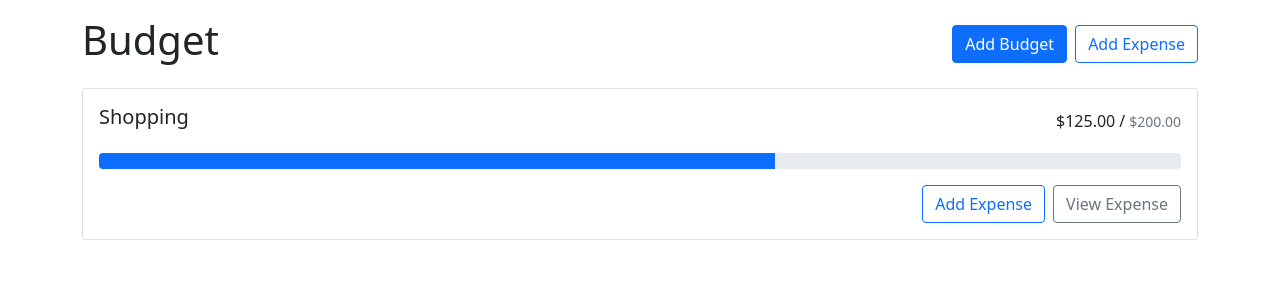
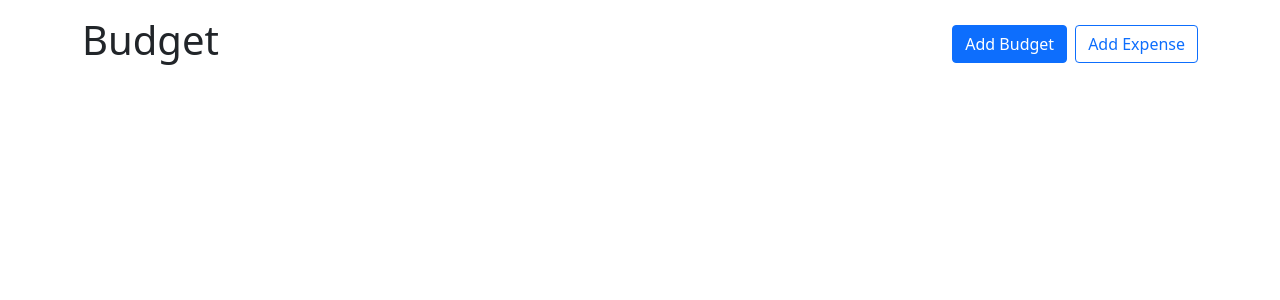
Before and after one commit to alptarla/save-money, a React (Create React App) app: page / in a window 1280 px wide. Shown: the top 300 px of the page. Built offline with nearby package versions, Linux system fonts and the light colour scheme.

Commit message:
List all budgets as card

```diff
--- a/src/App.js
+++ b/src/App.js
@@ -13,7 +13,7 @@ function App() {
   const showBudgetModal = (isShow) => () => setIsShowBudgetModal(isShow)
   const showExpanseModal = (isShow) => () => setIsShowExpenseModal(isShow)
 
-  const { addBudget } = useBudget()
+  const { addBudget, budgets } = useBudget()
 
   const handleAddBudget = (newBudget) => {
     addBudget({
@@ -33,7 +33,14 @@ function App() {
           onAddExpense={showExpanseModal(true)}
         />
         <main>
-          <BudgetCard amount={125} max={200} title="Shopping" />
+          {budgets.map((budget) => (
+            <BudgetCard
+              key={budget.id}
+              max={budget.maximumSpending}
+              amount={100}
+              title={budget.name}
+            />
+          ))}
         </main>
       </Container>
 
```
